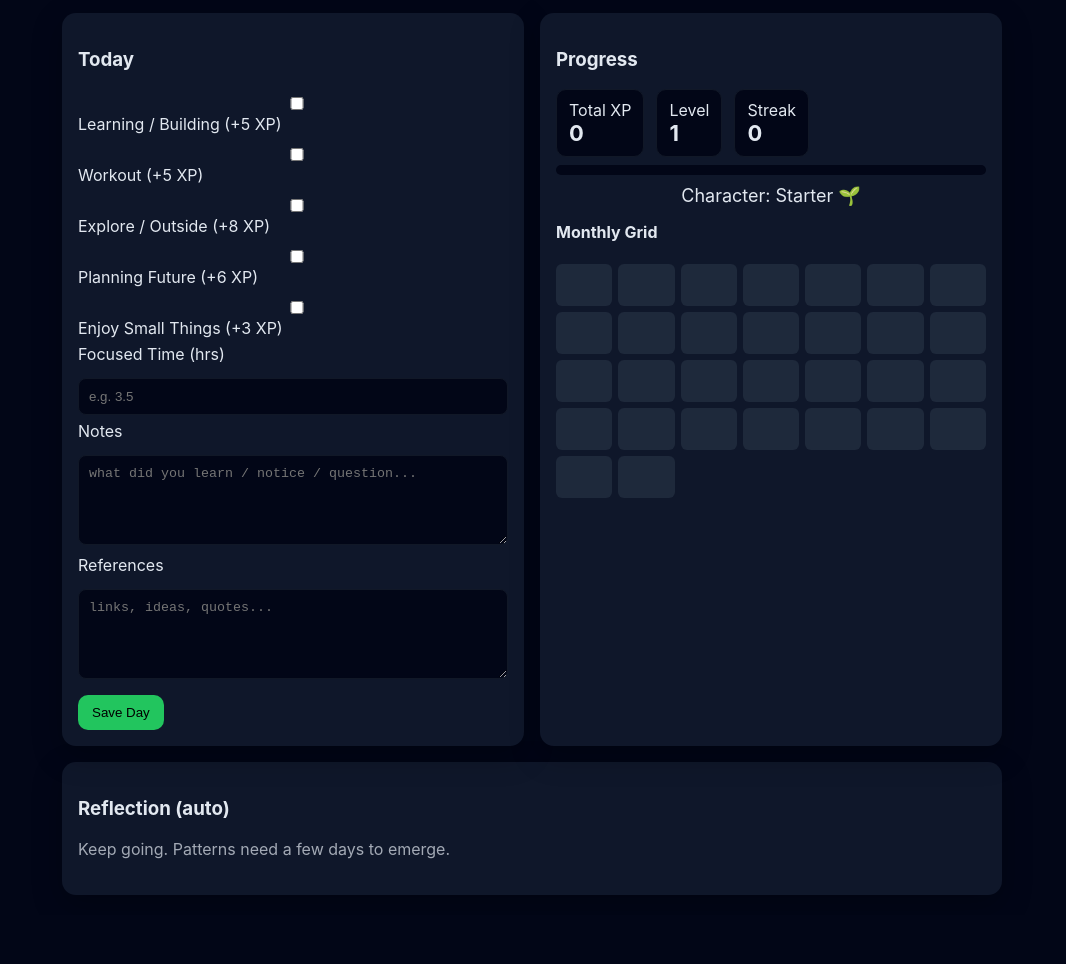
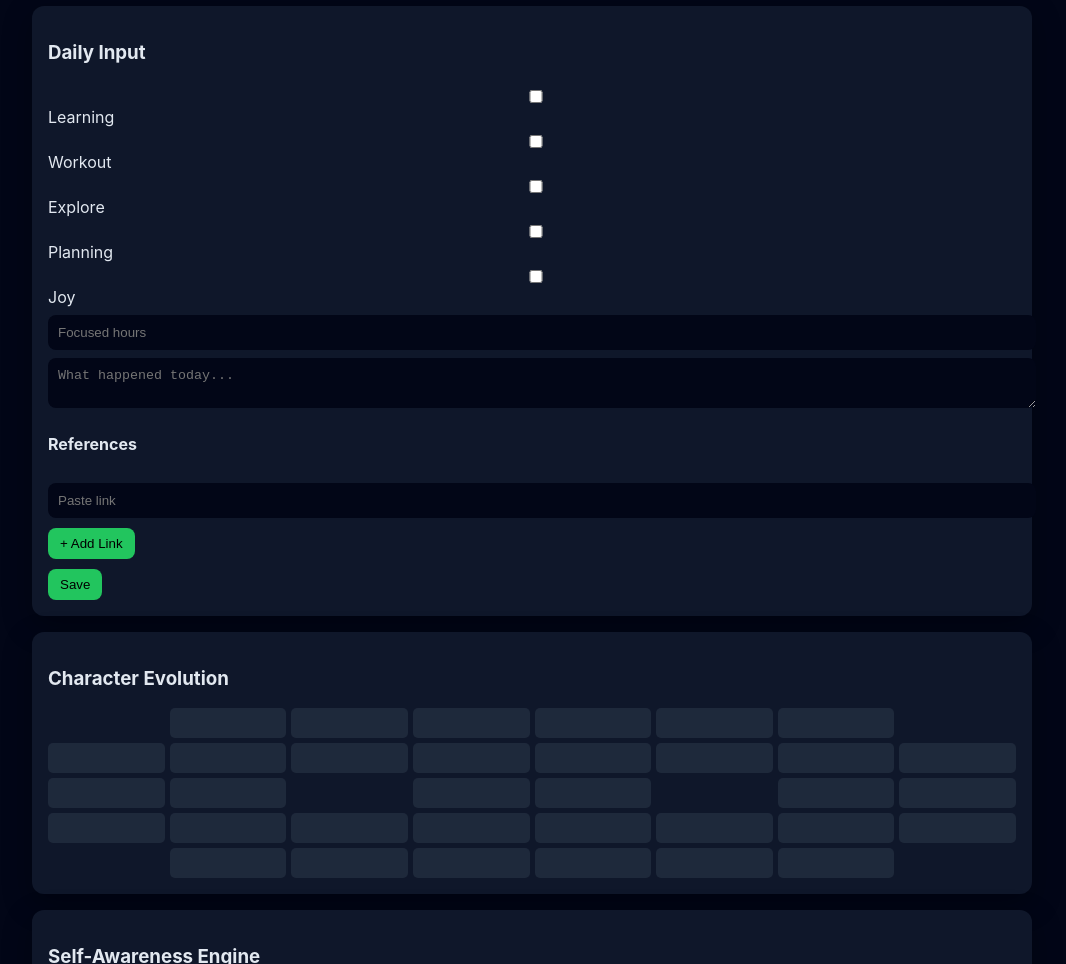
Before and after one commit to lavanya07mm-afk/dailycompanion, a plain HTML site: page index.html in a window 1280 px wide. Shown: the part 96-1060 px from the top of the page, without its empty margins (108-1174 px from the left). Before the commit the page ends 1011 px from the top, so only its background shows below. Drawn offline with Linux system fonts and the light colour scheme.

Commit message:
Update index.html

```diff
--- a/index.html
+++ b/index.html
@@ -3,171 +3,159 @@
 <head>
 <meta charset="UTF-8">
 <meta name="viewport" content="width=device-width, initial-scale=1.0">
-<title>Life OS v2</title>
+<title>Daily Companion ⚡</title>
 <style>
 :root{--bg:#020617;--card:#0f172a;--muted:#1e293b;--text:#e2e8f0;--accent:#22c55e}
-*{box-sizing:border-box}
-body{margin:0;font-family:Inter,system-ui,Arial;background:var(--bg);color:var(--text)}
-.container{max-width:980px;margin:0 auto;padding:20px}
-h1{margin:0 0 10px;text-align:center}
-.sub{opacity:.7;text-align:center;margin-bottom:20px}
-.row{display:grid;grid-template-columns:1fr 1fr;gap:16px}
-.card{background:var(--card);border-radius:14px;padding:16px;box-shadow:0 10px 30px rgba(0,0,0,.25)}
-label{display:block;margin:6px 0}
-input,textarea{width:100%;margin-top:8px;padding:10px;border-radius:8px;border:1px solid #111827;background:#020617;color:var(--text)}
-textarea{min-height:90px}
-button{margin-top:12px;padding:10px 14px;border-radius:10px;border:none;background:var(--accent);cursor:pointer}
-.grid{display:grid;grid-template-columns:repeat(7,1fr);gap:6px;margin-top:10px}
-.day{height:42px;border-radius:6px;background:var(--muted)}
-.done{background:var(--accent)}
-.kpis{display:flex;gap:12px;flex-wrap:wrap}
-.kpi{background:#020617;border:1px solid #111827;border-radius:10px;padding:10px 12px}
-.big{font-size:22px;font-weight:700}
-.character{margin-top:10px;font-size:18px;text-align:center}
-.progress{height:10px;background:#020617;border-radius:999px;overflow:hidden;margin-top:8px}
-.bar{height:100%;width:0%;background:var(--accent)}
-@media(max-width:800px){.row{grid-template-columns:1fr}}
+body{margin:0;font-family:Inter,Arial;background:var(--bg);color:var(--text)}
+.container{max-width:1000px;margin:auto;padding:20px}
+h1{text-align:center}
+.card{background:var(--card);padding:16px;border-radius:12px;margin-top:16px;box-shadow:0 10px 30px rgba(0,0,0,0.3)}
+input,textarea,select{width:100%;margin-top:8px;padding:10px;border-radius:8px;border:none;background:#020617;color:white}
+button{margin-top:10px;padding:8px 12px;border:none;border-radius:8px;background:var(--accent);cursor:pointer}
+.grid{display:grid;grid-template-columns:repeat(8,1fr);gap:5px;margin-top:10px}
+.day{height:30px;background:var(--muted);border-radius:5px;transition: all 0.3s ease}
+.done{background:var(--accent);box-shadow:0 0 10px var(--accent),0 0 20px var(--accent);transform:scale(1.1)}
+.insight{margin-top:10px;padding:10px;background:#020617;border-radius:8px}
 </style>
 </head>
 <body>
 <div class="container">
-  <h1>Life OS ⚡ v2</h1>
-  <div class="sub">small daily inputs → visible identity</div>
+<h1>Daily Companion ⚡</h1>
 
-  <div class="row">
 <div class="card">
-      <h3>Today</h3>
-      <label><input type="checkbox" id="learning"> Learning / Building (+5 XP)</label>
-      <label><input type="checkbox" id="workout"> Workout (+5 XP)</label>
-      <label><input type="checkbox" id="explore"> Explore / Outside (+8 XP)</label>
-      <label><input type="checkbox" id="planning"> Planning Future (+6 XP)</label>
-      <label><input type="checkbox" id="joy"> Enjoy Small Things (+3 XP)</label>
+<h3>Daily Input</h3>
+<label><input type="checkbox" id="learning"> Learning</label>
+<label><input type="checkbox" id="workout"> Workout</label>
+<label><input type="checkbox" id="explore"> Explore</label>
+<label><input type="checkbox" id="planning"> Planning</label>
+<label><input type="checkbox" id="joy"> Joy</label>
 
-      <label>Focused Time (hrs)</label>
-      <input type="number" id="time" placeholder="e.g. 3.5">
+<input id="time" type="number" placeholder="Focused hours">
+<textarea id="notes" placeholder="What happened today..."></textarea>
 
-      <label>Notes</label>
-      <textarea id="notes" placeholder="what did you learn / notice / question..."></textarea>
+<h4>References</h4>
+<input id="linkInput" placeholder="Paste link">
+<button onclick="addLink()">+ Add Link</button>
+<div id="links"></div>
 
-      <label>References</label>
-      <textarea id="refs" placeholder="links, ideas, quotes..."></textarea>
-
-      <button onclick="saveDay()">Save Day</button>
+<button onclick="saveDay()">Save</button>
 </div>
 
 <div class="card">
-      <h3>Progress</h3>
-      <div class="kpis">
-        <div class="kpi"><div>Total XP</div><div class="big" id="xp">0</div></div>
-        <div class="kpi"><div>Level</div><div class="big" id="level">1</div></div>
-        <div class="kpi"><div>Streak</div><div class="big" id="streak">0</div></div>
-      </div>
-      <div class="progress"><div class="bar" id="bar"></div></div>
-      <div class="character" id="character">Character: Starter 🌱</div>
-
-      <h4 style="margin-top:16px">Monthly Grid</h4>
+<h3>Character Evolution</h3>
 <div class="grid" id="grid"></div>
 </div>
+
+<div class="card">
+<h3>Self-Awareness Engine</h3>
+<div id="insight1" class="insight"></div>
+<div id="insight2" class="insight"></div>
+<div id="insight3" class="insight"></div>
 </div>
 
-  <div class="card" style="margin-top:16px">
-    <h3>Reflection (auto)</h3>
-    <div id="insights" class="sub" style="text-align:left"></div>
-  </div>
 </div>
 
 <script>
-const XP_MAP = {learning:5, workout:5, explore:8, planning:6, joy:3};
-let db = JSON.parse(localStorage.getItem('lifeOSv2')||'{}');
+let db=JSON.parse(localStorage.getItem('dailycompanion')||'{}');
+let tempLinks=[];
 
-function todayKey(){
-  const d=new Date();
-  return d.getFullYear()+"-"+(d.getMonth()+1)+"-"+d.getDate();
+const shape=[
+[0,1,1,1,1,1,1,0],
+[1,1,1,1,1,1,1,1],
+[1,1,0,1,1,0,1,1],
+[1,1,1,1,1,1,1,1],
+[0,1,1,1,1,1,1,0]
+];
+
+function key(){return new Date().toISOString().split('T')[0];}
+
+function addLink(){
+let val=document.getElementById('linkInput').value;
+if(val){tempLinks.push(val);
+let div=document.createElement('div');
+div.innerText=val;
+document.getElementById('links').appendChild(div);
+document.getElementById('linkInput').value='';}
 }
 
 function saveDay(){
-  const key = todayKey();
-  const entry = {
+let k=key();
+db[k]={
 learning:learning.checked,
 workout:workout.checked,
 explore:explore.checked,
 planning:planning.checked,
 joy:joy.checked,
-    time: parseFloat(time.value||0),
-    notes: notes.value,
-    refs: refs.value,
-    ts: Date.now()
+time:parseFloat(time.value||0),
+notes:notes.value.toLowerCase(),
+links:tempLinks
 };
-  db[key]=entry;
-  localStorage.setItem('lifeOSv2', JSON.stringify(db));
+localStorage.setItem('dailycompanion',JSON.stringify(db));
+tempLinks=[];
+document.getElementById('links').innerHTML='';
 render();
 }
 
-function calc(){
-  let xp=0, days=Object.keys(db).length;
-  let streak=0;
-  const sorted = Object.keys(db).sort((a,b)=>new Date(a)-new Date(b));
-  let prev=null;
-  sorted.forEach(k=>{
-    const e=db[k];
-    Object.keys(XP_MAP).forEach(k2=>{ if(e[k2]) xp+=XP_MAP[k2]; });
-    if(prev){
-      const diff=(new Date(k)-new Date(prev))/(1000*60*60*24);
-      if(diff===1) streak++; else streak=1;
-    } else streak=1;
-    prev=k;
+function buildGrid(){
+let g=document.getElementById('grid');
+g.innerHTML='';
+let progress=Object.keys(db).length;
+let index=0;
+shape.forEach(row=>{
+row.forEach(cell=>{
+let d=document.createElement('div');
+if(cell===1){
+d.className='day';
+if(index<progress) d.classList.add('done');
+index++;
+}else{d.style.visibility='hidden'}
+g.appendChild(d);
 });
-  const level = Math.max(1, Math.floor(xp/50)+1);
-  const next = level*50;
-  const pct = Math.min(100, Math.floor((xp%50)/50*100));
-  return {xp, level, next, pct, days, streak};
+});
 }
 
-function character(level){
-  if(level<3) return 'Starter 🌱';
-  if(level<5) return 'Explorer 🧭';
-  if(level<8) return 'Warrior ⚔️';
-  if(level<12) return 'Elite 🔥';
-  return 'Mythic ⚡';
-}
+function analyze(){
+let entries=Object.values(db);
+if(entries.length<5){
+return [
+"Keep going. Not enough data yet.",
+"Show up more days to unlock patterns.",
+"Consistency reveals truth."
+];}
 
-function buildGrid(){
-  const el = document.getElementById('grid'); el.innerHTML='';
-  const now = new Date(); const y=now.getFullYear(), m=now.getMonth();
-  const daysInMonth = new Date(y, m+1, 0).getDate();
-  for(let i=1;i<=daysInMonth;i++){
-    const key = y+"-"+(m+1)+"-"+i;
-    const d=document.createElement('div'); d.className='day';
-    if(db[key]) d.classList.add('done');
-    el.appendChild(d);
-  }
-}
+let counts={learning:0,workout:0,explore:0,planning:0,joy:0};
+let timeTotal=0;
+let moodGood=0;
+let moodLow=0;
 
-function insights(){
-  const list = Object.values(db);
-  if(list.length<5) return 'Keep going. Patterns need a few days to emerge.';
-  const counts={learning:0,workout:0,explore:0,planning:0,joy:0};
-  let time=0;
-  list.forEach(e=>{
-    Object.keys(counts).forEach(k=>{ if(e[k]) counts[k]++; });
-    time+=e.time||0;
+entries.forEach(e=>{
+Object.keys(counts).forEach(k=>{if(e[k]) counts[k]++});
+timeTotal+=e.time||0;
+
+if(e.notes.includes('good')||e.notes.includes('happy')) moodGood++;
+if(e.notes.includes('tired')||e.notes.includes('low')||e.notes.includes('bad')) moodLow++;
 });
-  const top = Object.entries(counts).sort((a,b)=>b[1]-a[1])[0][0];
-  const low = Object.entries(counts).sort((a,b)=>a[1]-b[1])[0][0];
-  const avgTime = (time/list.length).toFixed(1);
-  return `You lean towards: ${top}. You avoid: ${low}. Avg focused time: ${avgTime} hrs.`;
+
+let top=Object.entries(counts).sort((a,b)=>b[1]-a[1])[0][0];
+let low=Object.entries(counts).sort((a,b)=>a[1]-b[1])[0][0];
+let avgTime=(timeTotal/entries.length).toFixed(1);
+
+let insight1=`You naturally focus on ${top}. But you avoid ${low}.`;
+let insight2=`Your average focus time is ${avgTime} hours.`;
+
+let insight3="";
+if(moodLow>moodGood) insight3="You often feel low. Try increasing Explore or Joy.";
+else insight3="Your notes show stable or positive mood.";
+
+return [insight1,insight2,insight3];
 }
 
 function render(){
-  const s = calc();
-  xp.innerText = s.xp;
-  level.innerText = s.level;
-  streak.innerText = s.streak;
-  bar.style.width = s.pct + '%';
-  characterEl = document.getElementById('character');
-  characterEl.innerText = 'Character: ' + character(s.level);
-  document.getElementById('insights').innerText = insights();
 buildGrid();
+let ins=analyze();
+document.getElementById('insight1').innerText=ins[0];
+document.getElementById('insight2').innerText=ins[1];
+document.getElementById('insight3').innerText=ins[2];
 }
 
 render();
```
Lines whose indentation alone changed are shown as unchanged.
